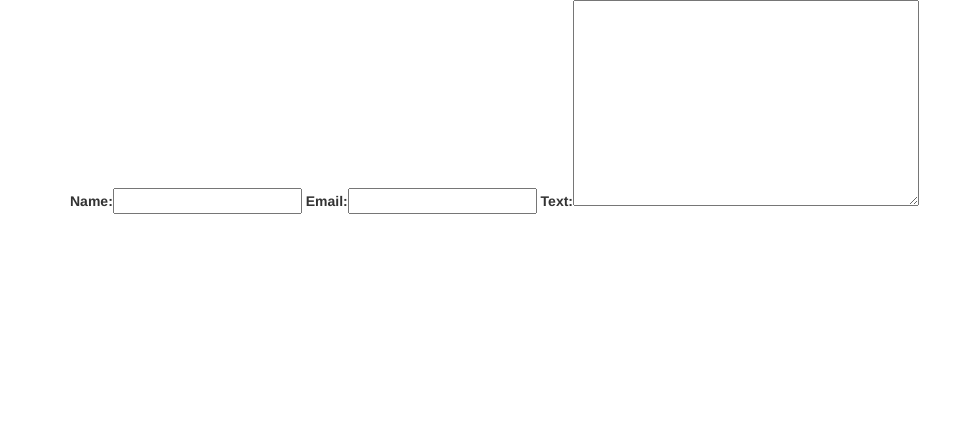
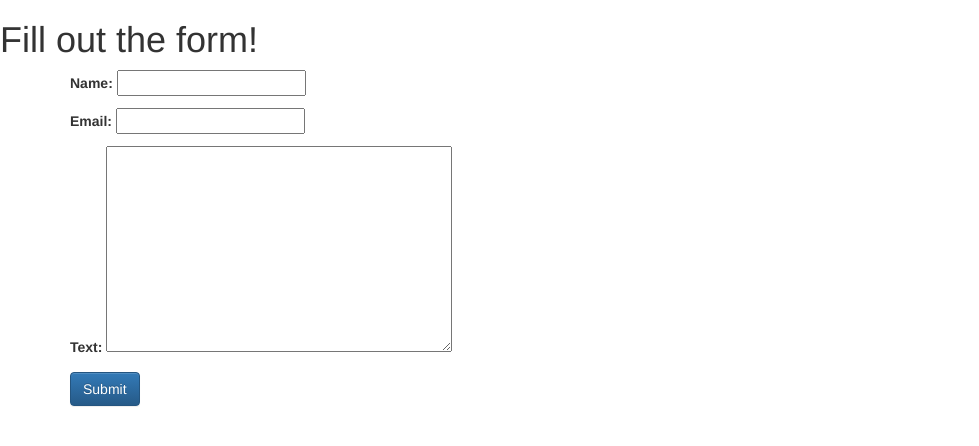
Before and after one commit to junclemente/django-forms, a Django app: page /formpage/ in a window 1280 px wide. Shown: the top 446 px of the page, without its empty margins (0-979 px from the left). Run offline with Django 3.2, Linux system fonts and the light colour scheme; some libraries are stand-ins or nearby versions.

Commit message:
refactor Add style to form

```diff
--- a/basicforms/templates/basicapp/form_page.html
+++ b/basicforms/templates/basicapp/form_page.html
@@ -13,9 +13,14 @@
     <script src="https://maxcdn.bootstrapcdn.com/bootstrap/3.3.7/js/bootstrap.min.js" integrity="sha384-Tc5IQib027qvyjSMfHjOMaLkfuWVxZxUPnCJA7l2mCWNIpG9mGCD8wGNIcPD7Txa" crossorigin="anonymous"></script>
 </head>
 <body>
+    <h1>Fill out the form!</h1>
 
     <div class="container">
-        {{ form }}
+        <form method="post">
+            {{ form.as_p }}
+            {% csrf_token %}
+            <input type="Submit" class="btn btn-primary" value="Submit">
+        </form>
     </div>
 
 </body>
```
